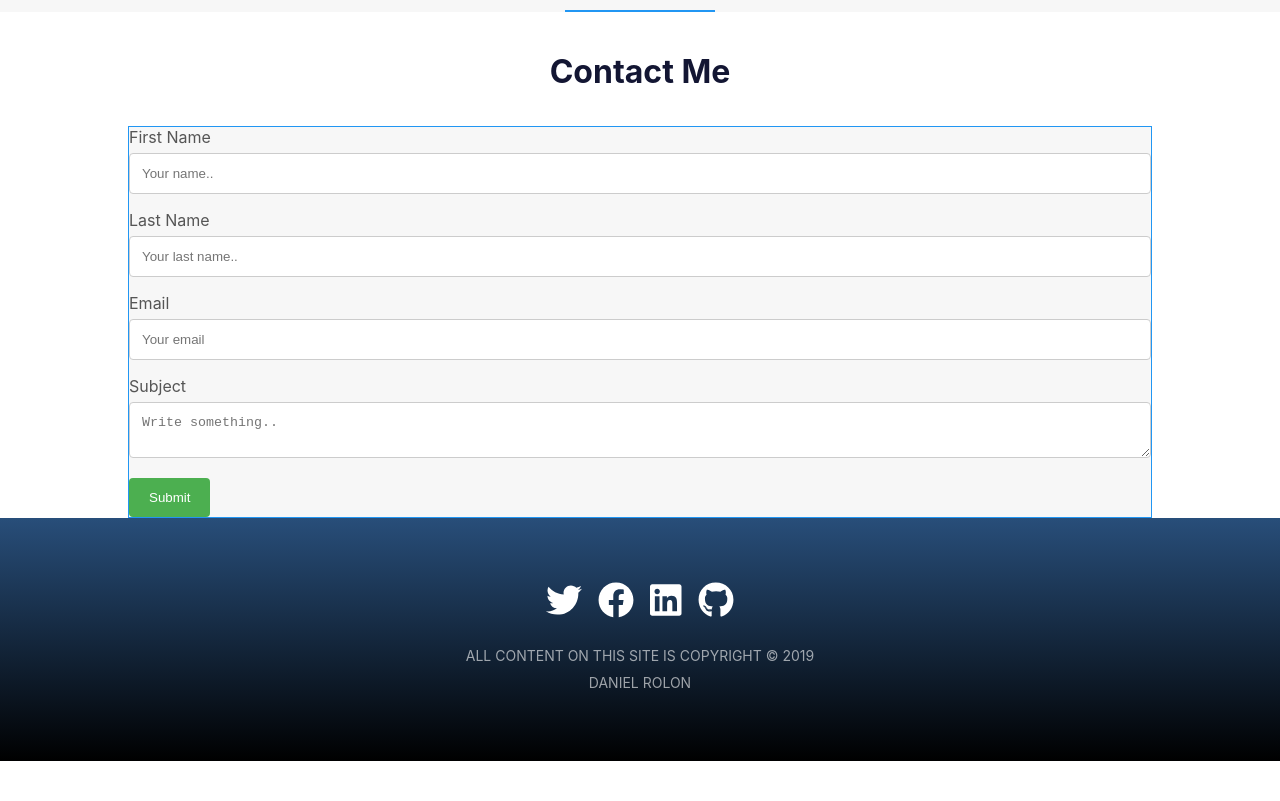
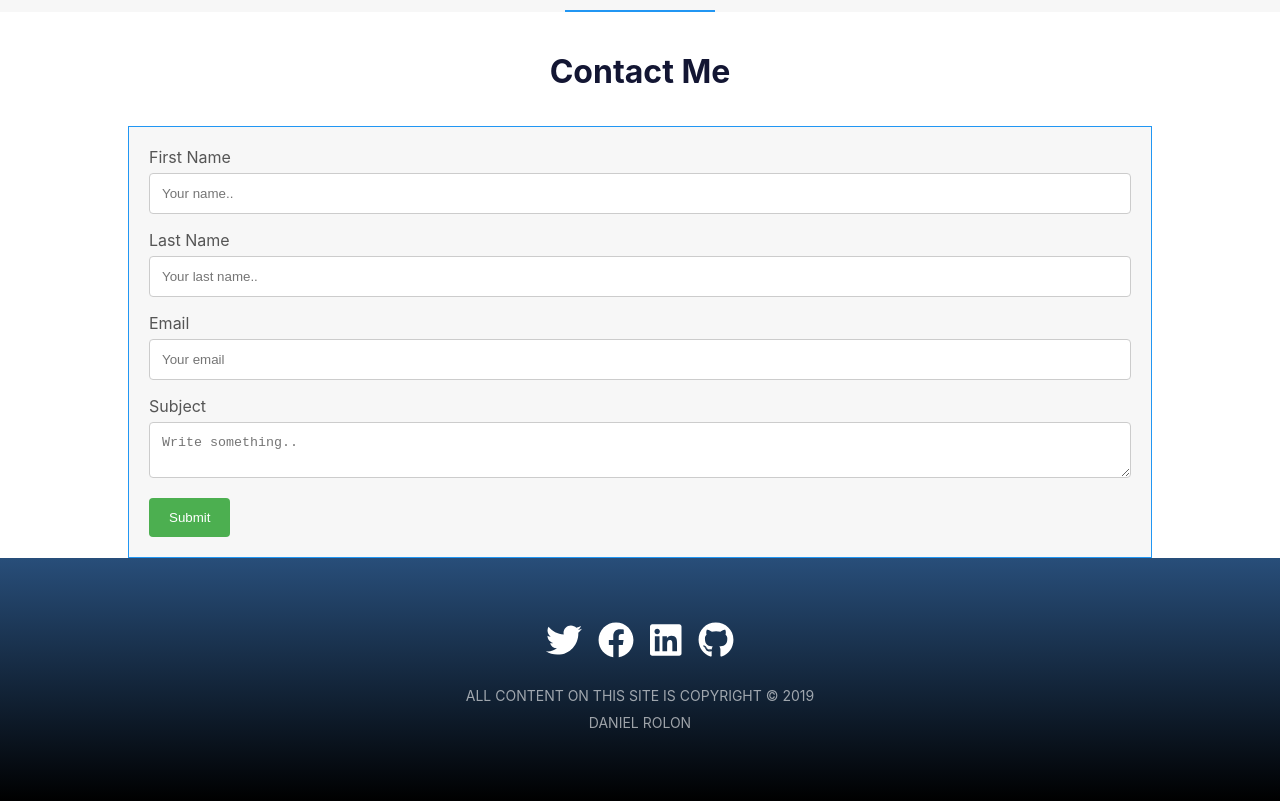
Before and after one commit to drolon1126/Portfolio, a React (Create React App) app: page / in a window 1280 px wide. Shown: the part 2300-3101 px from the top of the page. Before the commit the page ends 3061 px from the top, so only its background shows below. Built offline with nearby package versions, Linux system fonts and the light colour scheme.

Commit message:
fixing form styling

```diff
--- a/src/App.css
+++ b/src/App.css
@@ -327,6 +327,7 @@ footer ul li a{
 .cForm{
   width: 80%;
   margin: 0 auto;
+  padding: 20px;
   border: 1px solid #2196f3;
   background-color: #f7f7f7;
   display: flex;
@@ -351,7 +352,6 @@ input[type=submit] {
   border: none;
   border-radius: 4px;
   cursor: pointer;
-  justify-content: center;
 }
 input[type=submit]:hover {
   background-color: #45a049;
```
